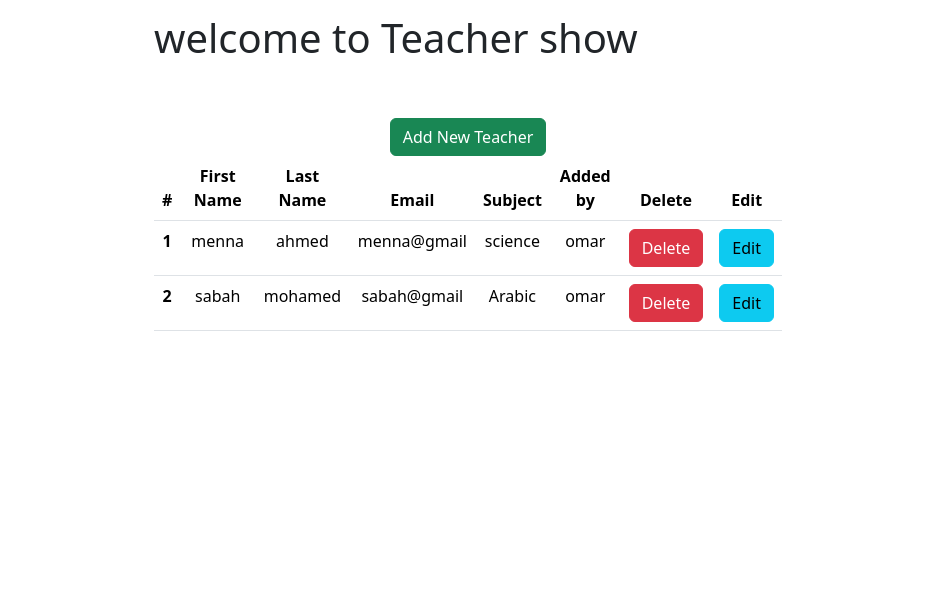
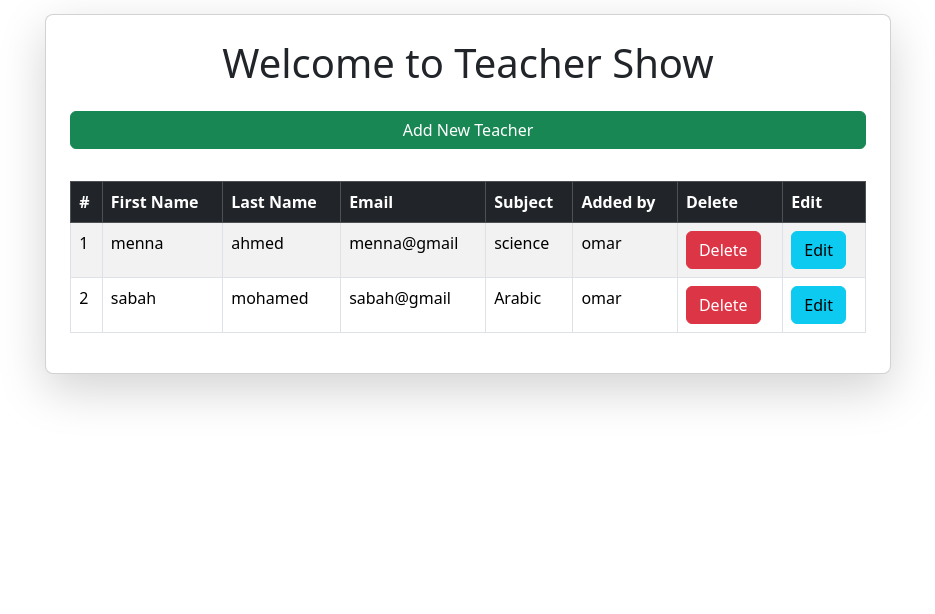
Before and after one commit to salmatarek55/school_system, a PHP site: page /teacher/index.php in a window 1280 px wide. Shown: the part 56-670 px from the top of the page, without its empty margins (172-1107 px from the left). Run offline with PHP 8.4, Linux system fonts and the light colour scheme; data comes from the database, SQL or seed files in the repository.

Commit message:
Update index.php

```diff
--- a/teacher/index.php
+++ b/teacher/index.php
@@ -16,44 +16,57 @@ $teacherData = $conect->select("teachers");
 include_once "../header.php";
 ?>
 <div class="row justify-content-center">
-    <div class="col-6 ">
-        <h1>welcome to Teacher show</h1>
+    <div class="col-8">
+        <div class="card shadow-lg rounded-3 p-4">
+            <h1 class="mb-4 text-center">Welcome to Teacher Show</h1>
+
+            <a class="btn btn-success mb-3" href="/school_system/teacher/add.php">Add New Teacher</a>
+
+            <?php if (isset($_GET['add']) && $_GET['add'] == "success") { ?>
+                <div class="alert alert-success alert-dismissible fade show" role="alert">
+                    <i class="fa-solid fa-check-circle"></i> Teacher added successfully!
+                    <button type="button" class="btn-close" data-bs-dismiss="alert" aria-label="Close"></button>
                 </div>
+            <?php } ?>
+
+            <?php if (isset($_GET['delete']) && $_GET['delete'] == "success") { ?>
+                <div class="alert alert-danger alert-dismissible fade show" role="alert">
+                    <i class="fa-solid fa-trash"></i> Teacher deleted successfully!
+                    <button type="button" class="btn-close" data-bs-dismiss="alert" aria-label="Close"></button>
                 </div>
-<div class="row justify-content-center mt-5">
-    <div class="col-6 text-center">
-        <a class="btn btn-success" href="/school_system/teacher/add.php">Add New Teacher</a>
-        <?php
-        if (isset($_GET['add']) && $_GET['add'] == "success") {
-            print "<div class='alert alert-success'>You added a teacher successfully</div>";
-        }
-        if (isset($_GET['delete']) && $_GET['delete'] == "success") {
-            print "<div class='alert alert-danger'>Teacher deleted successfully</div>";
-        }
-        if (isset($_GET['delete']) && $_GET['delete'] == "fail") {
-            print "<div class='alert alert-warning'>Failed to delete teacher</div>";
-        }
-        if (isset($_GET['edit']) && $_GET['edit'] == "success") {
-            print "<div class='alert alert-info'>Teacher updated successfully</div>";
-        }
-        ?>
-        <table class="table">
-            <thead>
+            <?php } ?>
+
+            <?php if (isset($_GET['delete']) && $_GET['delete'] == "fail") { ?>
+                <div class="alert alert-warning alert-dismissible fade show" role="alert">
+                    <i class="fa-solid fa-triangle-exclamation"></i> Failed to delete teacher!
+                    <button type="button" class="btn-close" data-bs-dismiss="alert" aria-label="Close"></button>
+                </div>
+            <?php } ?>
+
+            <?php if (isset($_GET['edit']) && $_GET['edit'] == "success") { ?>
+                <div class="alert alert-info alert-dismissible fade show" role="alert">
+                    <i class="fa-solid fa-pen-to-square"></i> Teacher updated successfully!
+                    <button type="button" class="btn-close" data-bs-dismiss="alert" aria-label="Close"></button>
+                </div>
+            <?php } ?>
+
+            <table class="table table-striped table-bordered mt-3">
+                <thead class="table-dark">
                     <tr>
-                    <th scope="col">#</th>
-                    <th scope="col">First Name</th>
-                    <th scope="col">Last Name</th>
-                    <th scope="col">Email</th>
-                    <th scope="col">Subject</th>
-                    <th scope="col">Added by</th>
-                    <th scope="col">Delete</th>
-                    <th scope="col">Edit</th>
+                        <th>#</th>
+                        <th>First Name</th>
+                        <th>Last Name</th>
+                        <th>Email</th>
+                        <th>Subject</th>
+                        <th>Added by</th>
+                        <th>Delete</th>
+                        <th>Edit</th>
                     </tr>
                 </thead>
                 <tbody>
                     <?php foreach ($teacherData as $key => $value) { ?>
                         <tr>
-                        <th scope="row"><?= $key + 1 ?></th>
+                            <td><?= $key + 1 ?></td>
                             <td><?= $value['first_name'] ?></td>
                             <td><?= $value['last_name'] ?></td>
                             <td><?= $value['email'] ?></td>
@@ -74,6 +87,6 @@ include_once "../header.php";
             </table>
         </div>
     </div>
+</div>
 
-<!-- container close -->
 <?php include_once "../footer.php"; ?>
```
Lines whose indentation alone changed are shown as unchanged.
